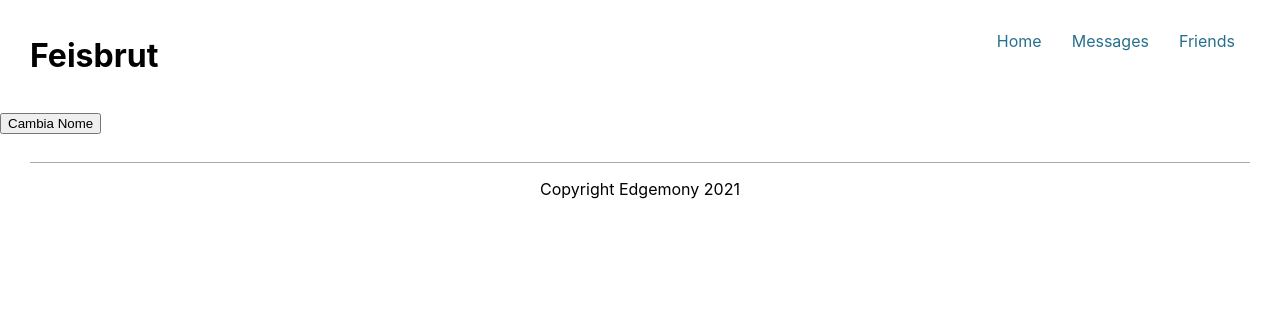
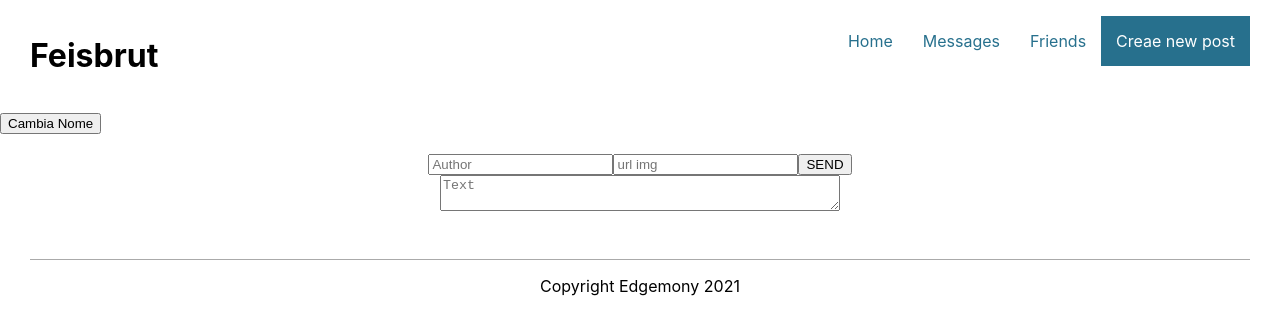
Before and after one commit to silhth/react-social-app, a React (Create React App) app: page /new-post in a window 1280 px wide. Shown: the top 334 px of the page. Built offline with nearby package versions, Linux system fonts and the light colour scheme.

Commit message:
feat: aggiunta input

```diff
--- a/src/App.js
+++ b/src/App.js
@@ -6,6 +6,7 @@ import { useReducer } from "react";
 import Header from "./components/Header";
 import Footer from "./components/Footer";
 import Home from "./pages/Home";
+import { CreatePost } from "./components/CreatePost";
 
 const INIT_STATE = {
   name: "Feisbrut",
@@ -13,6 +14,8 @@ const INIT_STATE = {
     { link: "/", label: "Home" },
     { link: "/messages", label: "Messages" },
     { link: "/friends", label: "Friends" },
+    { link: "/new-post", label: "Creae new post" },
+
   ],
   friendsPreview: []
 
@@ -40,6 +43,8 @@ function App() {
           <Route path="/" element= {<Home/>}/>
           <Route path="/messages" element= {<h3>Messaggi</h3>}/>
           <Route path="/friends" element= {<h3>Friends</h3>}/>
+          <Route path="/new-post" element= {<CreatePost/>}/>
+
         </Routes>
       {/* <AddVAT price={100} vat={0.22} /> */}
       <Footer />
--- /dev/null
+++ b/src/components/CreatePost/CreatePost.module.scss
@@ -0,0 +1,21 @@
+.createPost {
+
+    display: flex;
+    justify-content: center;
+    align-items: center;
+
+    form {
+        width: 400px;
+        display: flex;
+        flex-direction: column;}
+    > * {
+        margin:20px;
+    }
+    .__author{
+        display: flex;
+        justify-content: center;
+
+
+    }
+
+}
--- /dev/null
+++ b/src/components/CreatePost/index.jsx
@@ -0,0 +1,72 @@
+import style from "./CreatePost.module.scss";
+import { useState, useEffect } from "react";
+import { httpPOST } from "../../libs/http"
+
+
+
+const CreatePost = () => {
+
+    const [authorInput, setAuthorInput] = useState("");
+    const [imgInput, setImgInput] = useState("");
+    const [messageInput, setMessageInput] = useState("");
+    const [formPost, setFormPost] = useState({});
+
+
+
+    const handleAuthorInput = (event) => setAuthorInput(event.target.value)
+    const handleImgInput = (event) => setImgInput(event.target.value)
+    const handleMessageInput = (event) => setMessageInput(event.target.value)
+    const handleBtn = (event) => {
+        event.preventDefault();
+        httpPOST("posts", formPost);
+        alert("fatto")};
+
+
+    useEffect(() => {
+        setFormPost({
+            author: authorInput,
+            text: messageInput,
+            date: new Date().toISOString(),
+            photo: imgInput,
+        });
+    }, [authorInput, imgInput, messageInput]);
+
+    return (
+        <div className={style.createPost}>
+            <form>
+                <div className={style.__author}>
+                <input
+                value= {authorInput}
+                onChange={handleAuthorInput}
+                name="author"
+                id="author"
+                type= "text"
+                placeholder="Author"
+                required/>
+
+                <input
+                value= {imgInput}
+                onChange={handleImgInput}
+                name="img"
+                id="img"
+                type= "text"
+                placeholder="url img"/>
+
+                <button type="submit" onClick={handleBtn}>SEND</button>
+                </div>
+
+                <textarea
+                value= {messageInput}
+                onChange={handleMessageInput}
+                name="text"
+                type= "text"
+                placeholder="Text"/>
+
+
+            </form>
+
+        </div>
+    )
+}
+
+export {CreatePost}
--- a/src/components/DateTime/index.jsx
+++ b/src/components/DateTime/index.jsx
@@ -5,11 +5,12 @@ import { it } from 'date-fns/locale'
 const DateTime = (props) => {
 
     const data = props.data || { date: new Date()};
-    const createDate = (date) => new Date();
+    const createDate = (date) => new Date(data.date);
     return(
-        <p><small>{formatDistance(new Date(data.date), new Date(), { addSuffix: true, locale: it })} - {' '}
+        <p><small>
+        {formatDistance(new Date(data.date), new Date(), { addSuffix: true, locale: it })} - {' '}
         {createDate(data.date).toLocaleTimeString()}
-        </small></p>
+         </small></p>
     )
 }
 
--- a/src/libs/http.js
+++ b/src/libs/http.js
@@ -4,4 +4,14 @@ const BASE_URL = 'https://edgemony-backend.herokuapp.com/';
 const http = (resource) => fetch(BASE_URL + resource)
 .then((response)=> response.json());
 
-export { http }
+const httpPOST = (resource, data) =>
+fetch(BASE_URL + resource, {
+    method: 'POST',
+    headers: {
+        "Content-type": "application/json"
+    },
+    body: JSON.stringify(data),
+})
+.then((response)=> response.json());
+
+export { http, httpPOST}
```
